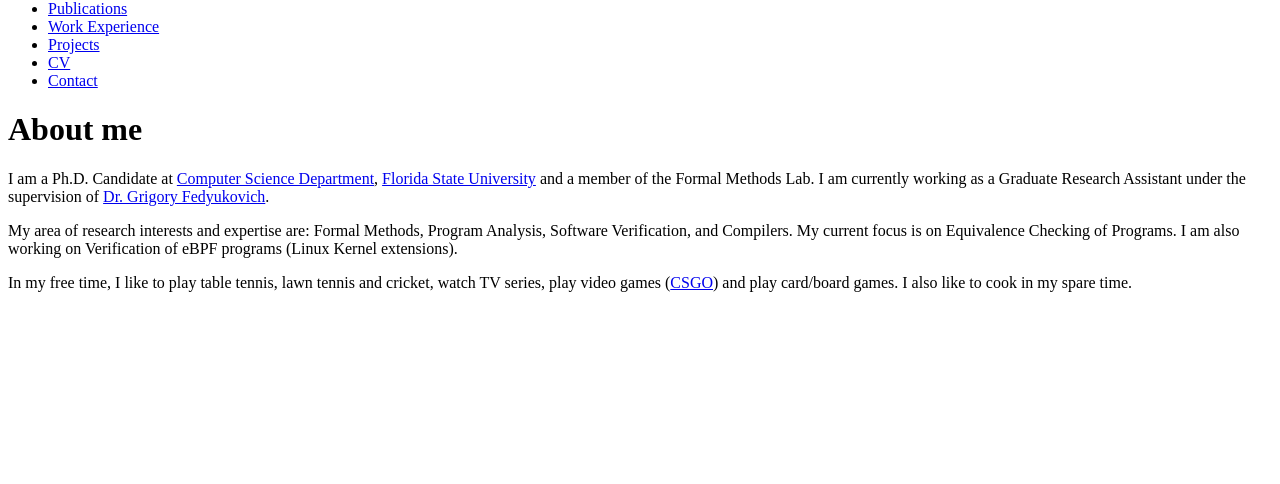
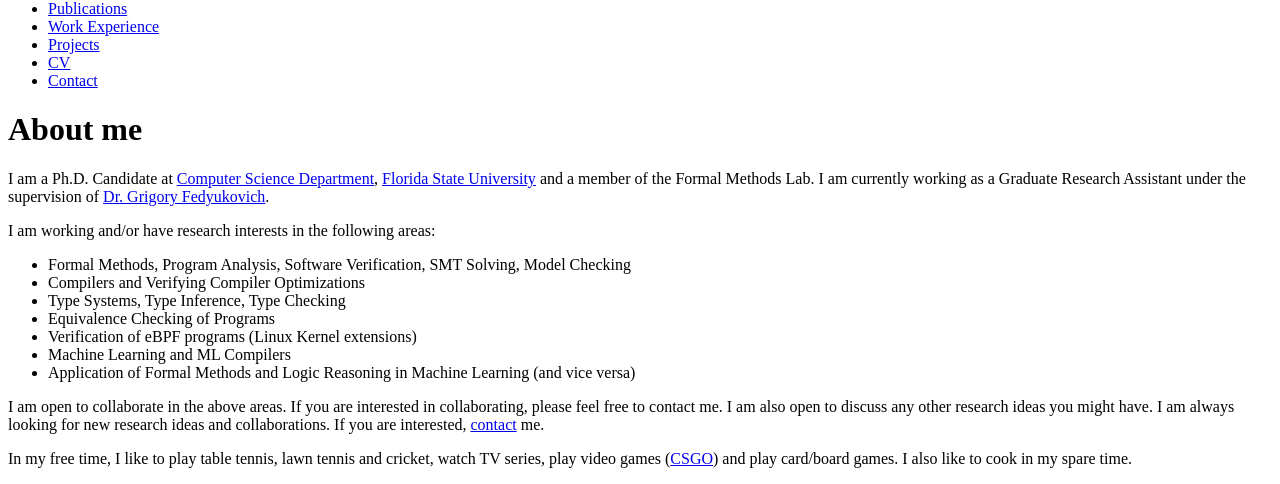
Before and after one commit to a-hamza-r/portfolio, a Flask app: page / in a window 1280 px wide. Shown: the part 567-1051 px from the top of the page. Before the commit the page ends 859 px from the top, so only its background shows below. Run offline with Flask 2, Linux system fonts and the light colour scheme.

Commit message:
Updated the index page
Signed-off-by: Ameer Hamza <ah18r@fsu.edu>

```diff
--- a/app/templates/index.html
+++ b/app/templates/index.html
@@ -6,9 +6,19 @@
     <h1>About me</h1>
     <p>I am a Ph.D. Candidate at <a href="https://www.cs.fsu.edu">Computer Science Department</a>, <a href="https://fsu.edu">Florida State University</a> and a member of the Formal Methods Lab.
     I am currently working as a <span class="highlight">Graduate Research Assistant</span> under the supervision of <a href="https://www.cs.fsu.edu/~grigory/">Dr. Grigory Fedyukovich</a>.</p>
-    <p>My area of research interests and expertise are: Formal Methods, Program Analysis, Software Verification, and Compilers.
-    My current focus is on Equivalence Checking of Programs.
-    I am also working on Verification of eBPF programs (Linux Kernel extensions).</p>
+    <p>I am working and/or have research interests in the following areas: </p>
+    <!-- (&#9733; represents ongoing projects, &#10003; represents past projects, and &#9203; represents projects I am interested in (future)): -->
+    <ul>
+        <li>Formal Methods, Program Analysis, Software Verification, SMT Solving, Model Checking</li>
+        <li>Compilers and Verifying Compiler Optimizations</li>
+        <li>Type Systems, Type Inference, Type Checking</li>
+        <li>Equivalence Checking of Programs</li>
+        <li>Verification of eBPF programs (Linux Kernel extensions)</li>
+        <li>Machine Learning and ML Compilers</li>
+        <li>Application of Formal Methods and Logic Reasoning in Machine Learning (and vice versa)</li>
+    </ul>
+
+I am open to collaborate in the above areas. If you are interested in collaborating, please feel free to contact me. I am also open to discuss any other research ideas you might have. I am always looking for new research ideas and collaborations. If you are interested, <a href="/contact">contact</a> me.
     <p>In my free time, I like to play table tennis, lawn tennis and cricket, watch TV series, play video games (<a href="https://blog.counter-strike.net/">CSGO</a>) and play card/board games. I also like to cook in my spare time.
     <!--
         I love to spend my time looking at memes on the internet.
```
